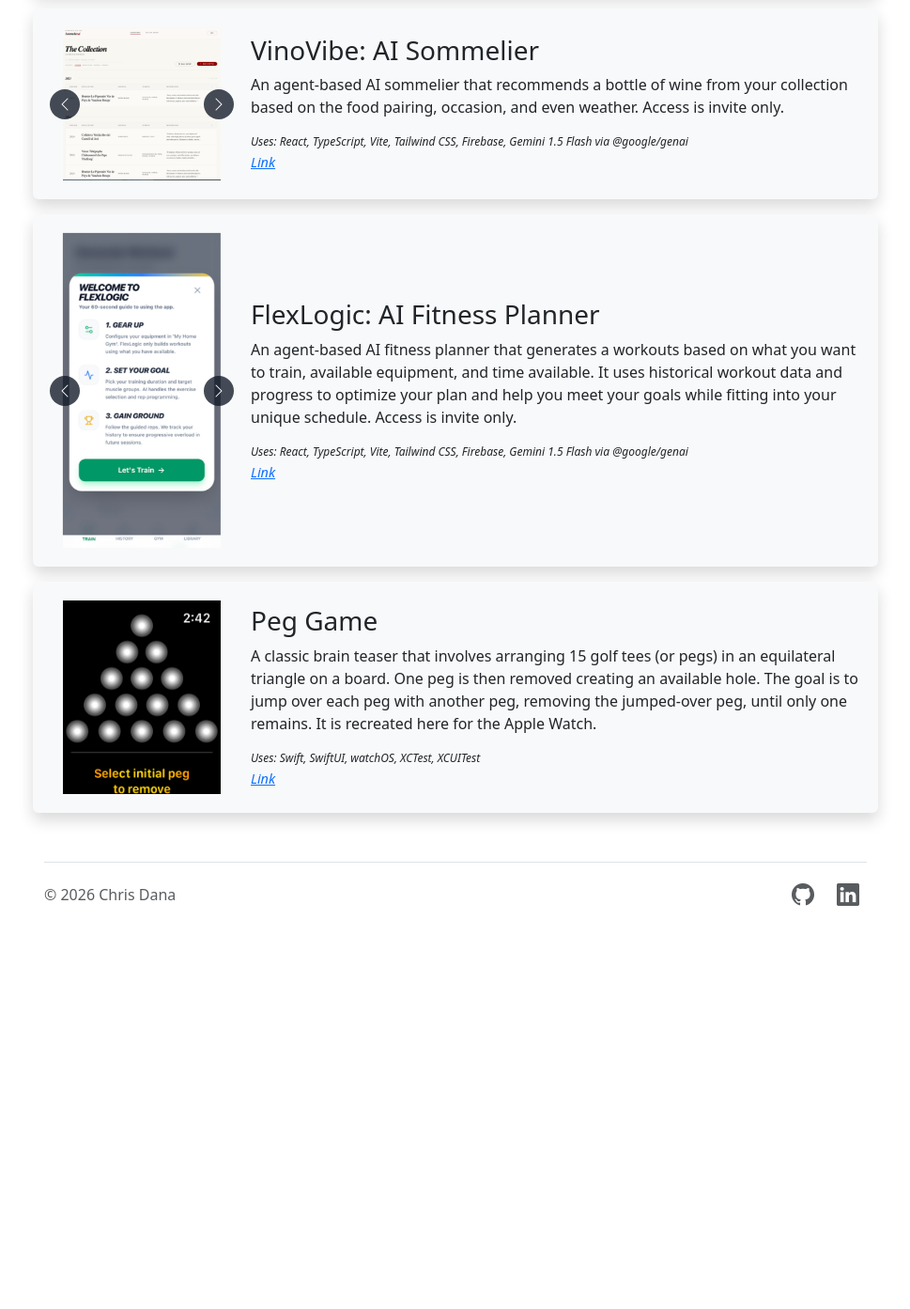
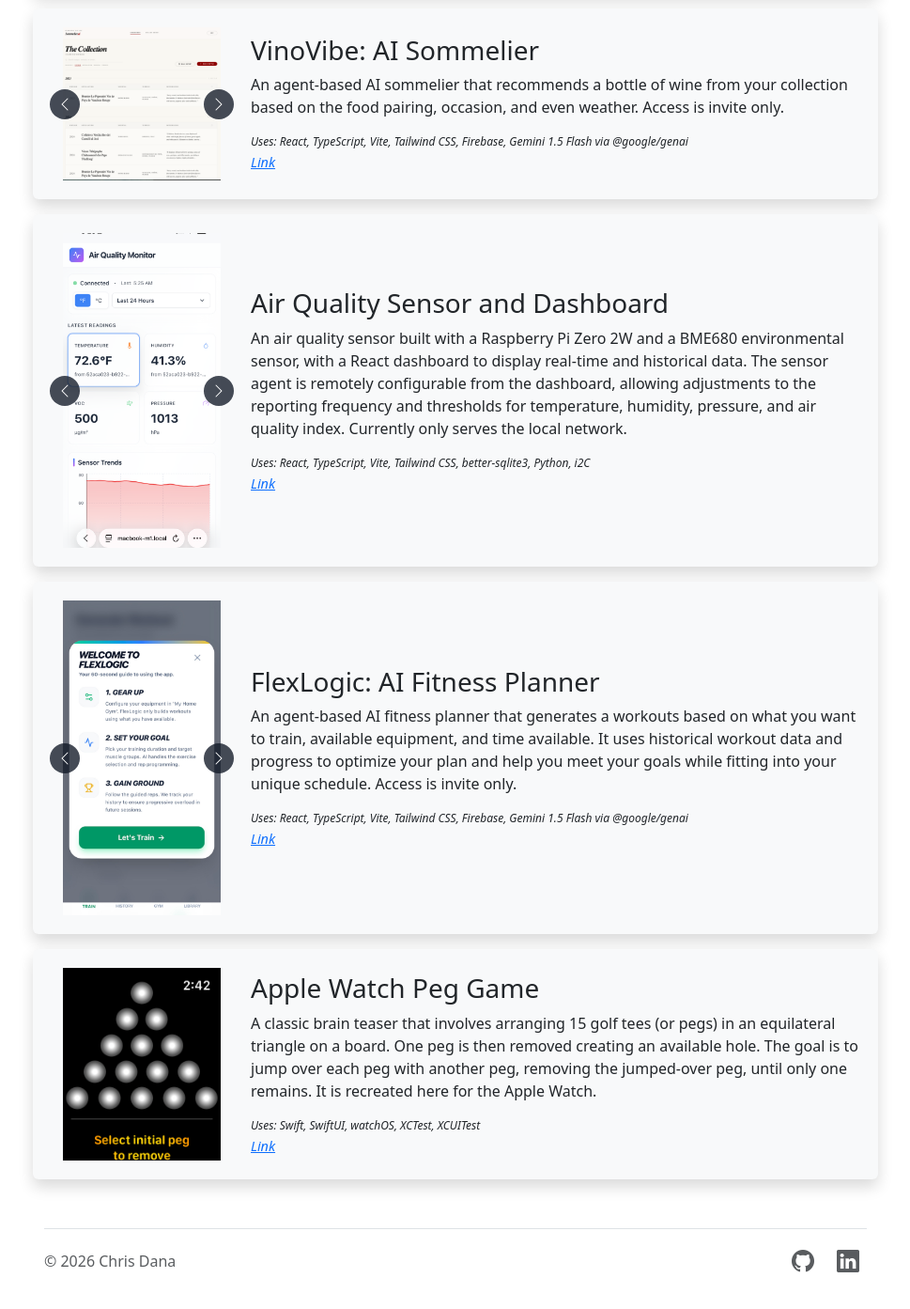
Before and after one commit to chrisdana/chrisdana.github.io, a Jekyll site: the page built from index.md, in a window 1280 px wide and 1400 px high, scrolled down 2674 px. Shown: the top 1393 px of the window at 94% size, without its empty margins (155-1124 px from the left). Built offline with Jekyll 4.4.1, drawn with Linux system fonts in a browser that asks for light colours; before the commit the page ends 3684 px from its top, so only the background shows below that.

Commit message:
Add air-sensor project

```diff
--- a/_data/projects.yml
+++ b/_data/projects.yml
@@ -82,6 +82,29 @@
         Access is invite only.
   uses: React, TypeScript, Vite, Tailwind CSS, Firebase, Gemini 1.5 Flash via @google/genai
   link: "https://vinovibe-ai-sommelier-558421329552.us-west2.run.app"
+- name: "Air Quality Sensor and Dashboard"
+  img: assets/images/fun/air-sensor-1.png
+  width: 560
+  height: 1116
+  gallery:
+    - src: assets/images/fun/air-sensor-1.png
+      width: 560
+      height: 1116
+    - src: assets/images/fun/air-sensor-2.png
+      width: 560
+      height: 1098
+    - src: assets/images/fun/air-sensor-3.png
+      width: 560
+      height: 1116
+  desc: >
+        An air quality sensor built with a Raspberry Pi Zero 2W and a BME680
+        environmental sensor, with a React dashboard to display real-time and
+        historical data. The sensor agent is remotely configurable from the
+        dashboard, allowing adjustments to the reporting frequency and thresholds
+        for temperature, humidity, pressure, and air quality index. Currently
+        only serves the local network.
+  uses: React, TypeScript, Vite, Tailwind CSS, better-sqlite3, Python, i2C
+  link: "N/A"
 - name: "FlexLogic: AI Fitness Planner"
   img: assets/images/fun/flexlogic-1.png
   width: 560
@@ -106,7 +129,7 @@
         meet your goals while fitting into your unique schedule. Access is invite only.
   uses: React, TypeScript, Vite, Tailwind CSS, Firebase, Gemini 1.5 Flash via @google/genai
   link: "https://flexlogic-898322307042.us-west2.run.app"
-- name: Peg Game
+- name: Apple Watch Peg Game
   img: assets/images/fun/peg-game.png
   width: 396
   height: 484
```
Also changed, not shown: assets/images/fun/air-sensor-1.png (added), assets/images/fun/air-sensor-2.png (added), assets/images/fun/air-sensor-3.png (added).
